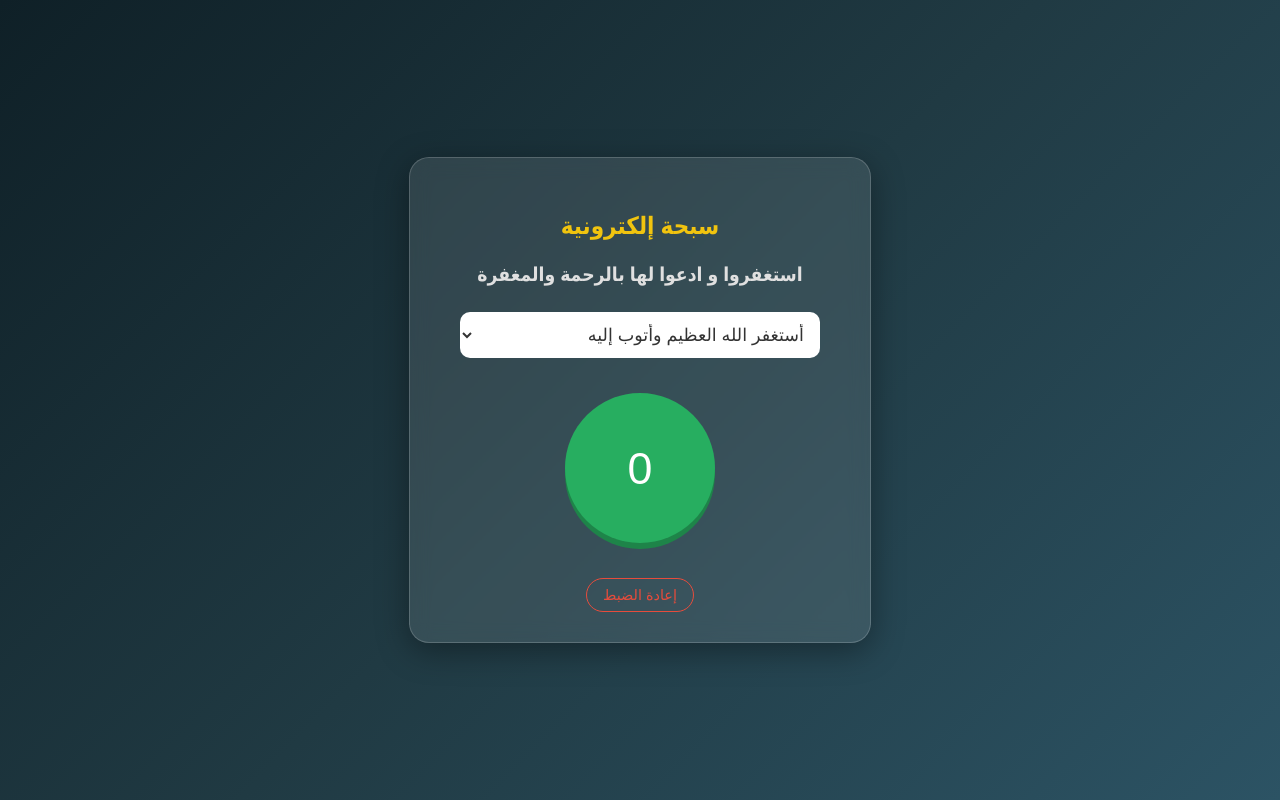
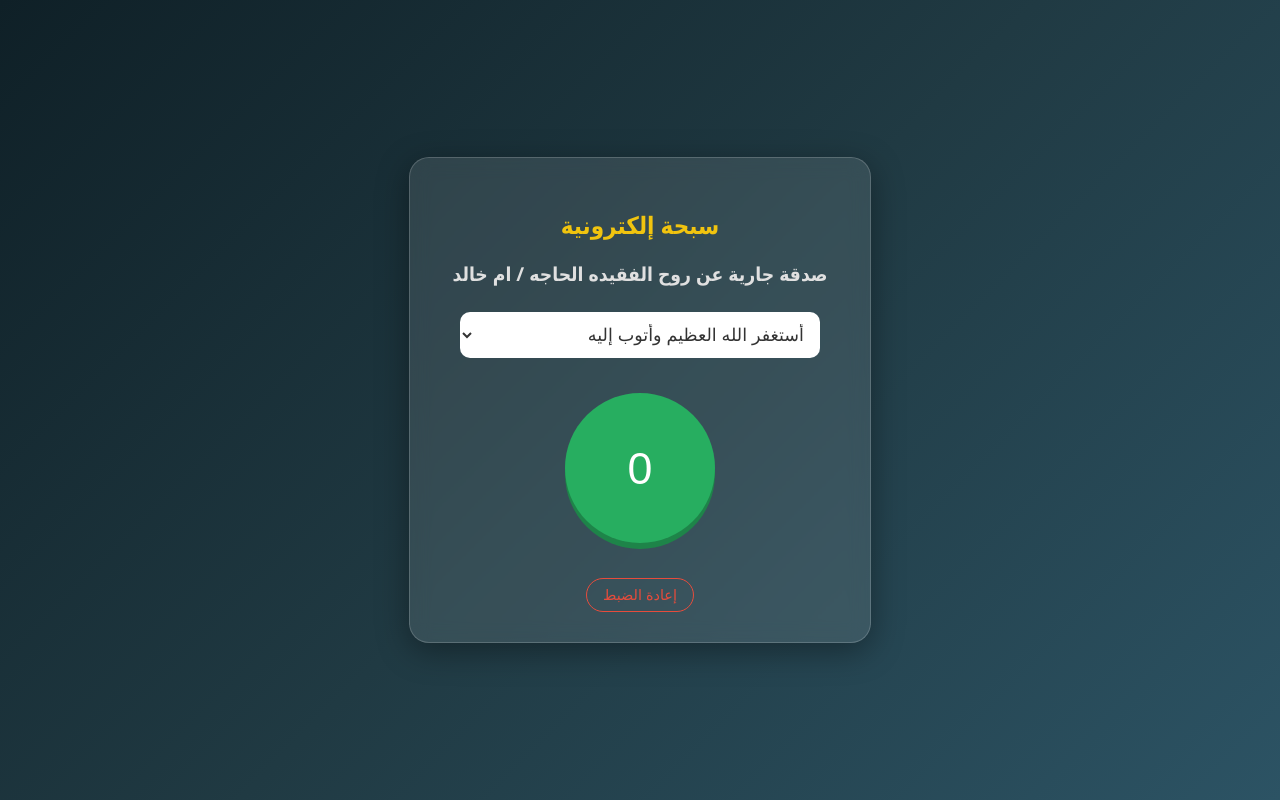
Before and after one commit to Sadaqah-Jariyah/Tasbeh, a plain HTML site: page index.html in a window 1280 px wide. Drawn offline with Linux system fonts and the light colour scheme.

Commit message:
Update dedication text to memorial message for the deceased

```diff
--- a/index.html
+++ b/index.html
@@ -75,7 +75,7 @@
 
 <div class="card">
     <h2>سبحة إلكترونية</h2>
-    <p class="dedication">استغفروا و ادعوا لها بالرحمة والمغفرة</p>
+    <p class="dedication">صدقة جارية عن روح الفقيده الحاجه / ام خالد</p>
 
     <select id="zekrSelect" onchange="resetCount()">
         <option>أستغفر الله العظيم وأتوب إليه</option>
```
